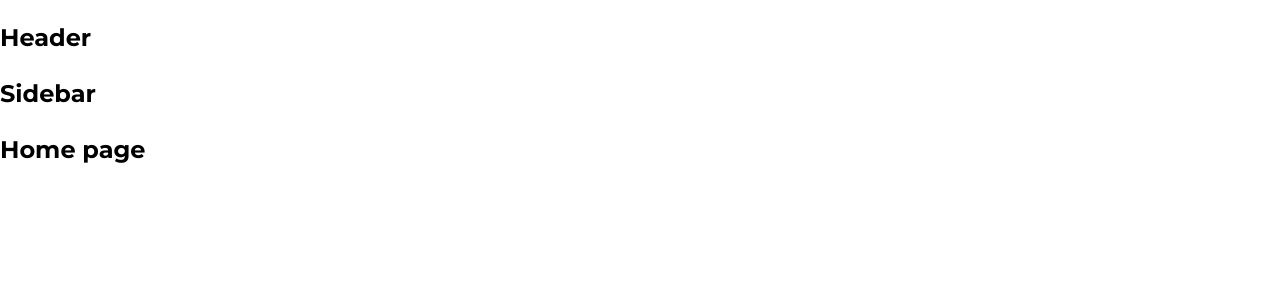
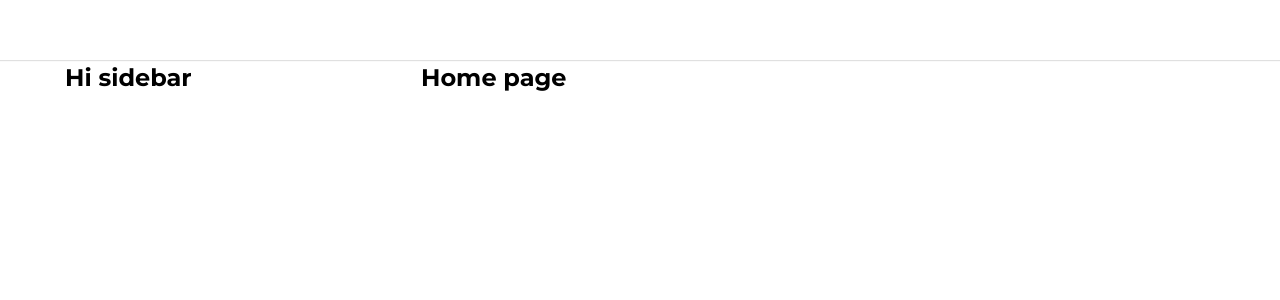
Before and after one commit to KuraiNT/tiktok-ui, a React (Create React App) app: page / in a window 1280 px wide. Shown: the top 300 px of the page. Built offline with nearby package versions, Linux system fonts and the light colour scheme.

Commit message:
Dựng khung Layout mặc định

```diff
--- a/package.json
+++ b/package.json
@@ -6,6 +6,7 @@
     "@testing-library/jest-dom": "^5.16.5",
     "@testing-library/react": "^13.4.0",
     "@testing-library/user-event": "^13.5.0",
+    "classnames": "^2.3.2",
     "normalize.css": "^8.0.1",
     "react": "^18.2.0",
     "react-dom": "^18.2.0",
--- a/src/components/GlobalStyles/GlobalStyles.scss
+++ b/src/components/GlobalStyles/GlobalStyles.scss
@@ -3,10 +3,16 @@
 
 :root {
     --primary: #fe2c55;
+
+    // Default layout
+    --default-layout-header-height: 60px;
+    --default-layout-width: 1150px;
 }
 
 * {
     box-sizing: border-box;
+    margin: 0;
+    padding: 0;
 }
 
 html {
--- /dev/null
+++ b/src/components/Layout/DefaultLayout/DefaultLayout.module.scss
@@ -0,0 +1,15 @@
+.wrapper {
+    display: flex;
+    flex-direction: column;
+    align-items: center;
+}
+
+.container {
+    display: flex;
+    width: var(--default-layout-width);
+    display: flex;
+}
+
+.content {
+    flex: 1;
+}
--- /dev/null
+++ b/src/components/Layout/DefaultLayout/Sidebar/Sidebar.module.scss
@@ -0,0 +1,3 @@
+.wrapper {
+    width: 356px;
+}
--- a/src/components/Layout/DefaultLayout/Sidebar/index.js
+++ b/src/components/Layout/DefaultLayout/Sidebar/index.js
@@ -1,5 +1,14 @@
+import styles from './Sidebar.module.scss';
+import classNames from 'classnames/bind';
+
+const cx = classNames.bind(styles);
+
 function Sidebar() {
-    return <h2>Sidebar</h2>;
+    return (
+        <aside className={cx('wrapper')}>
+            <h2>Hi sidebar</h2>
+        </aside>
+    );
 }
 
 export default Sidebar;
--- a/src/components/Layout/DefaultLayout/index.js
+++ b/src/components/Layout/DefaultLayout/index.js
@@ -1,13 +1,18 @@
+import styles from './DefaultLayout.module.scss';
+import classNames from 'classnames/bind';
+
 import Header from '~/components/Layout/components/Header';
 import Sidebar from './Sidebar';
 
+const cx = classNames.bind(styles);
+
 function DefaultLayout({ children }) {
     return (
-        <div>
+        <div className={cx('wrapper')}>
             <Header />
-            <div className="container">
+            <div className={cx('container')}>
                 <Sidebar />
-                <div className="content">{children}</div>
+                <div className={cx('content')}>{children}</div>
             </div>
         </div>
     );
--- a/src/components/Layout/HeaderOnly/index.js
+++ b/src/components/Layout/HeaderOnly/index.js
@@ -1,6 +1,6 @@
 import Header from '~/components/Layout/components/Header';
 
-function DefaultLayout({ children }) {
+function HeaderOnly({ children }) {
     return (
         <div>
             <Header />
@@ -11,4 +11,4 @@
     );
 }
 
-export default DefaultLayout;
+export default HeaderOnly;
--- /dev/null
+++ b/src/components/Layout/components/Header/Header.module.scss
@@ -0,0 +1,12 @@
+.wrapper {
+    width: 100%;
+    height: var(--default-layout-header-height);
+    box-shadow: 0px 1px 1px rgb(0 0 0 / 12%);
+    display: flex;
+    justify-content: center;
+}
+
+.inner {
+    height: 100%;
+    width: var(--default-layout-width);
+}
--- a/src/components/Layout/components/Header/index.js
+++ b/src/components/Layout/components/Header/index.js
@@ -1,5 +1,14 @@
+import classNames from 'classnames/bind';
+import styles from './Header.module.scss';
+
+const cx = classNames.bind(styles);
+
 function Header() {
-    return <h2>Header</h2>;
+    return (
+        <header className={cx('wrapper')}>
+            <div className={cx('inner')}></div>
+        </header>
+    );
 }
 
 export default Header;
```
Also changed, not shown: 1 other file (tests, documents, lock files or other folders).
